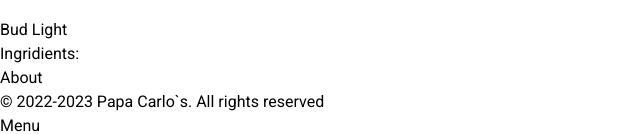
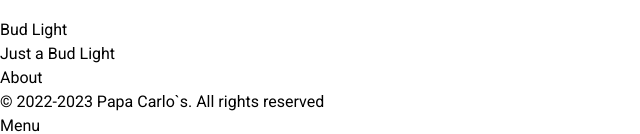
Before and after one commit to anyduene/restaurant, an Angular app: page /menu/categories/drinks/dishes/bud-light in a window 1280 px wide. Shown: the part 563-697 px from the top of the page, without its empty margins (0-640 px from the left). Built offline with nearby package versions, Linux system fonts and the light colour scheme.

Commit message:
dish-detail component update

```diff
--- a/src/app/containers/dish-detail-view/dish-detail/dish-detail.component.html
+++ b/src/app/containers/dish-detail-view/dish-detail/dish-detail.component.html
@@ -5,6 +5,7 @@
 
     <div class="bg-gray-200 rounded-xl w-full text-center p-4">
         <h1 class="text-3xl mb-4">{{dish.name}}</h1>
-        <p class="text-left text-2xl">Ingridients: <span class="text-gray-600 ml-1">{{dish.description}}</span></p>
+        <p *ngIf="dish.categoryId!=4" class="text-left text-2xl text-gray-800">Ingridients: <span class="text-gray-600 ml-1">{{dish.description}}</span></p>
+        <p *ngIf="dish.categoryId==4" class="text-left text-2xl text-gray-800">Just a {{dish.name}}</p>
     </div>
 </div>
```
